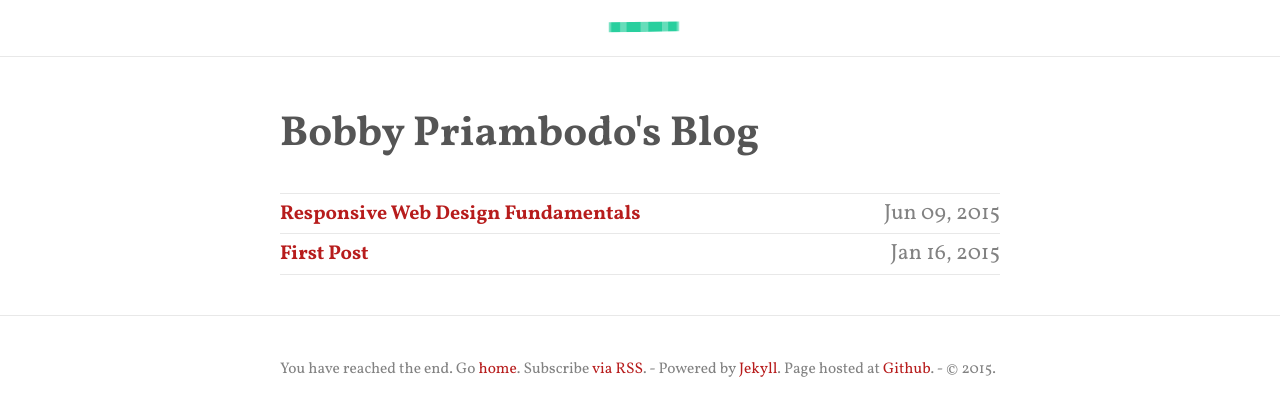
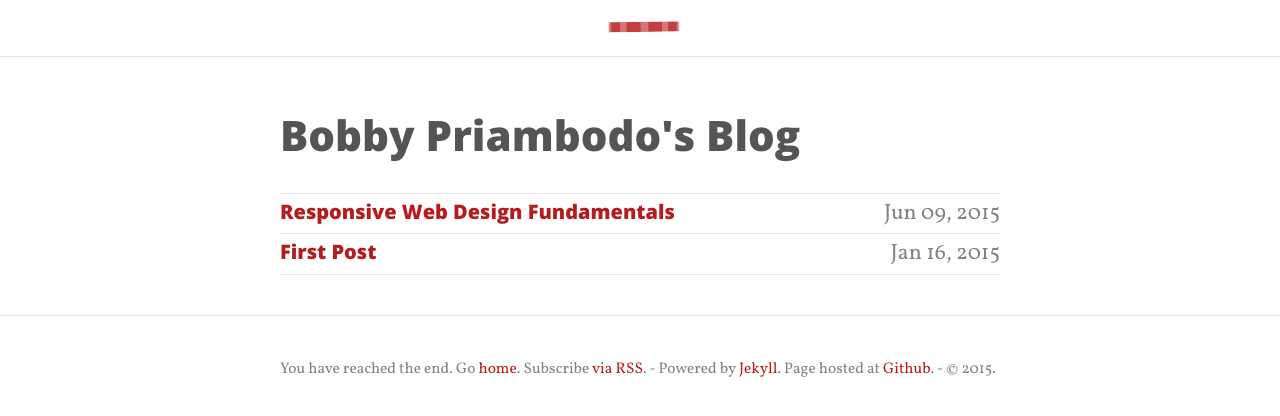
Before and after one commit to bobbypriam/bobbypriambodo.github.io, a Jekyll site: the page built from index.html, in a window 1280 px wide. Shown: the top 416 px of the page. Built offline with Jekyll 4.4.1, drawn with Linux system fonts in a browser that asks for light colours.

Commit message:
Change brand color to red (I love red!)

```diff
--- a/_sass/_base.scss
+++ b/_sass/_base.scss
@@ -23,7 +23,7 @@ body {
     -webkit-text-size-adjust: 100%;
 
     @include media-query($on-laptop) {
-        font-size: 16px;
+        font-size: 18px;
         line-height: 1.5;
     }
 }
@@ -89,8 +89,8 @@ li {
  * Headings
  */
 h1, h2, h3, h4, h5, h6 {
-    font-family: $base-font-family;
-    font-weight: 700;
+    font-family: $header-font-family;
+    font-weight: 800;
     color: $brand-color;
 }
 
--- a/_sass/_carousel.scss
+++ b/_sass/_carousel.scss
@@ -38,7 +38,7 @@
   height: 10px;
   left: 10px;
   top: 10px;
-  background: #01c78c;
+  background: $brand-color;
   opacity: .6;
 }
 
```
